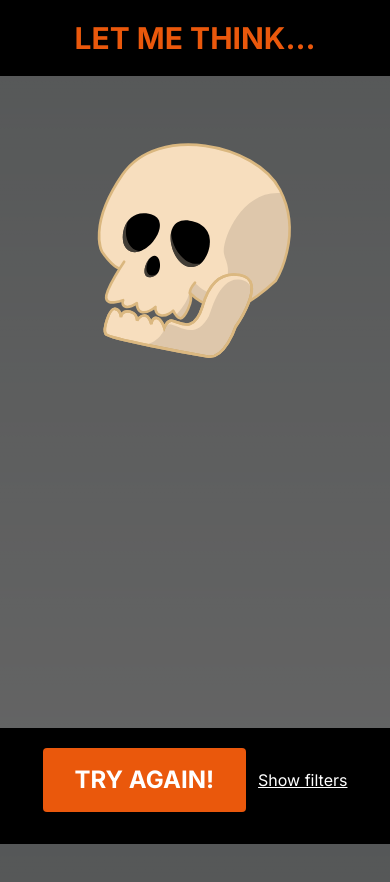
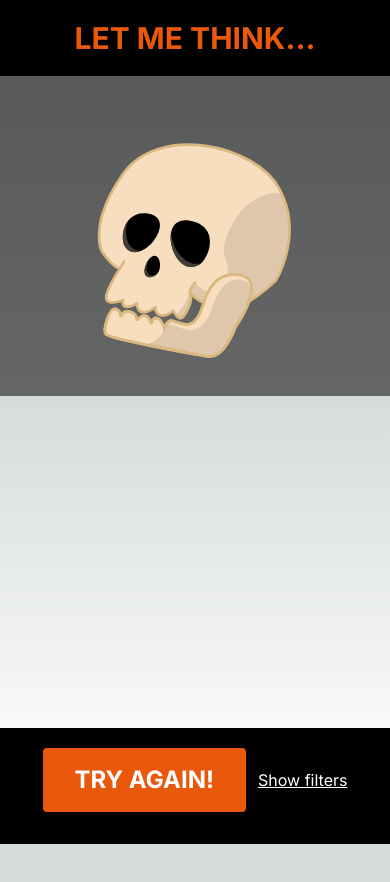
Before and after one commit to sme12/monster-movie-mate, a Next.js app: page / in a window 390 px wide. Shown: the top 882 px of the page. After the commit the page ends 844 px from the top, so only its background shows below. Built offline with nearby package versions, Linux system fonts and the light colour scheme; no server answers.

Commit message:
Utilize CSS-grid for a proper layout stretching

```diff
--- a/app/layout.tsx
+++ b/app/layout.tsx
@@ -17,7 +17,9 @@ export default function RootLayout({
     return (
         <html lang="en">
             <body className={inter.className}>
-                <div className="h-screen">{children}</div>
+                <div className="md:h-screen grid grid-rows-[min-content]">
+                    {children}
+                </div>
             </body>
         </html>
     );
--- a/components/Movie/Movie.tsx
+++ b/components/Movie/Movie.tsx
@@ -46,7 +46,7 @@ const MovieData: React.FC<MovieProps> = ({ movie, isLoading, isError }) => {
                         )}
                     </a>
                 </div>
-                <div className="flex flex-col gap-2">
+                <div className="flex flex-col gap-2 pb-5">
                     <h2
                         className="md:text-left mb-2 text-center text-4xl font-bold"
                         data-testid="headline"
```
